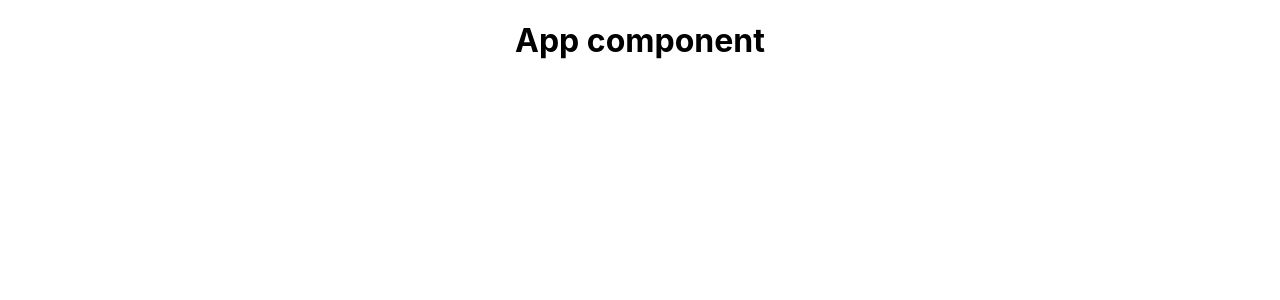
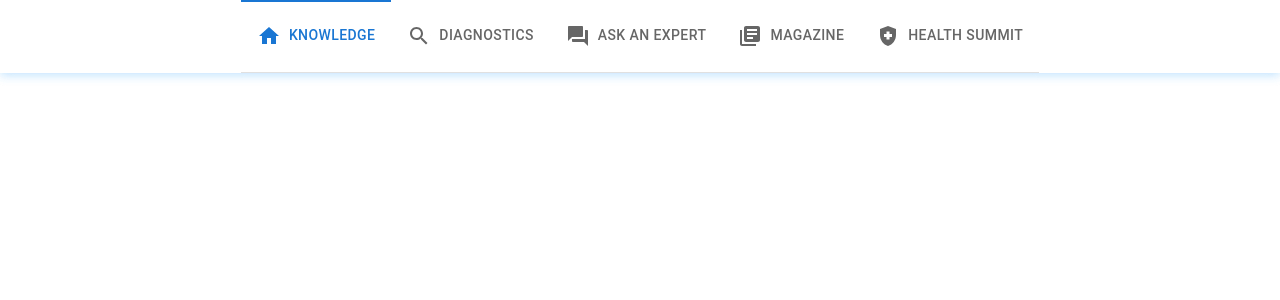
Before and after one commit to madhankumar786/hm-health-care, a React (Create React App) app: page / in a window 1280 px wide. Shown: the top 300 px of the page. Built offline with nearby package versions, Linux system fonts and the light colour scheme.

Commit message:
Developed Header and Navbar component

```diff
--- a/package.json
+++ b/package.json
@@ -3,6 +3,10 @@
   "version": "0.1.0",
   "private": true,
   "dependencies": {
+    "@emotion/react": "^11.13.3",
+    "@emotion/styled": "^11.13.0",
+    "@mui/icons-material": "^6.1.0",
+    "@mui/material": "^6.1.0",
     "@testing-library/jest-dom": "^5.17.0",
     "@testing-library/react": "^13.4.0",
     "@testing-library/user-event": "^13.5.0",
--- a/src/components/App/App.tsx
+++ b/src/components/App/App.tsx
@@ -1,9 +1,10 @@
 import "./App.css";
+import { Header } from 'components';
 
 function App() {
   return (
     <div className="App">
-      <h1>App component</h1>
+      <Header/>
     </div>
   );
 }
--- /dev/null
+++ b/src/components/Header/Header.tsx
@@ -0,0 +1,76 @@
+// src/components/Header.tsx
+import React, { useState } from 'react';
+import { AppBar, Toolbar, IconButton, Drawer, List, ListItemButton, ListItemIcon, ListItemText, useMediaQuery, useTheme, Box, Typography } from '@mui/material';
+import { Menu as MenuIcon, Home as HomeIcon, Search as SearchIcon, QuestionAnswer as QuestionAnswerIcon, LibraryBooks as LibraryBooksIcon, HealthAndSafety as HealthAndSafetyIcon } from '@mui/icons-material';
+import {Navbar} from 'components';
+
+const tabs = [
+  { label: 'Knowledge', icon: <HomeIcon /> },
+  { label: 'Diagnostics', icon: <SearchIcon /> },
+  { label: 'Ask an Expert', icon: <QuestionAnswerIcon /> },
+  { label: 'Magazine', icon: <LibraryBooksIcon /> },
+  { label: 'Health Summit', icon: <HealthAndSafetyIcon /> },
+];
+
+const Header: React.FC = () => {
+  const [drawerOpen, setDrawerOpen] = useState(false);
+  const [selectedTab, setSelectedTab] = useState(0);
+  const theme = useTheme();
+  const isMobile = useMediaQuery(theme.breakpoints.down('sm'));
+
+  const toggleDrawer = (open: boolean) => () => {
+    setDrawerOpen(open);
+  };
+
+  const handleTabChange = (event: React.SyntheticEvent, newValue: number) => {
+    setSelectedTab(newValue);
+  };
+
+  return (
+    <AppBar position="static" sx={{boxShadow:'none'}}>
+         {isMobile && (
+      <Toolbar>
+        {isMobile && (
+          <IconButton
+            edge="start"
+            color="inherit"
+            aria-label="menu"
+            onClick={toggleDrawer(true)}
+            sx={{ display: { xs: 'block', sm: 'none' } }}
+          >
+            <MenuIcon />
+          </IconButton>
+        )}
+        <Box
+          sx={{
+            flexGrow: 1,
+            display: isMobile ? 'block' : 'none',
+            backgroundColor: '#289fff',
+            color: '#fff',
+            textAlign: 'center',
+            padding: '8px',
+          }}
+        >
+          <Typography variant="h6">My Application</Typography>
+        </Box>
+        <Drawer anchor="left" open={drawerOpen} onClose={toggleDrawer(false)}>
+          <List>
+            {tabs.map((tab, index) => (
+              <ListItemButton key={tab.label} onClick={() => { setSelectedTab(index); toggleDrawer(false)(); }}>
+                <ListItemIcon>{tab.icon}</ListItemIcon>
+                <ListItemText primary={tab.label} />
+              </ListItemButton>
+            ))}
+          </List>
+        </Drawer>
+      </Toolbar>
+         )}
+      {/* Navbar should be rendered with selectedTab and onTabChange props */}
+      {!isMobile && (
+        <Navbar selectedTab={selectedTab} onTabChange={handleTabChange} />
+      )}
+    </AppBar>
+  );
+};
+
+export default Header;
--- /dev/null
+++ b/src/components/Navbar/Navbar.tsx
@@ -0,0 +1,50 @@
+// src/components/Navbar.tsx
+import React from 'react';
+import { Tabs, Tab, Box } from '@mui/material';
+import { Home as HomeIcon, Search as SearchIcon, QuestionAnswer as QuestionAnswerIcon, LibraryBooks as LibraryBooksIcon, HealthAndSafety as HealthAndSafetyIcon } from '@mui/icons-material';
+
+const tabs = [
+  { label: 'Knowledge', icon: <HomeIcon /> },
+  { label: 'Diagnostics', icon: <SearchIcon /> },
+  { label: 'Ask an Expert', icon: <QuestionAnswerIcon /> },
+  { label: 'Magazine', icon: <LibraryBooksIcon /> },
+  { label: 'Health Summit', icon: <HealthAndSafetyIcon /> },
+];
+
+interface NavbarProps {
+  selectedTab: number;
+  onTabChange: (event: React.SyntheticEvent, newValue: number) => void;
+}
+
+const Navbar: React.FC<NavbarProps> = ({ selectedTab, onTabChange }) => {
+  return (
+    <Box sx={{ width: '100%', bgcolor: 'background.paper', display: 'flex', justifyContent: 'center', boxShadow: '0px 2px 10px rgba(40, 159, 255, 0.3)'}}>
+      <Tabs
+        value={selectedTab}
+        onChange={onTabChange}
+        aria-label="nav tabs"
+        variant="scrollable"
+        scrollButtons="auto"
+        TabIndicatorProps={{
+            sx: { top: 0 }, // Move the indicator to the top
+          }}
+        sx={{
+          borderBottom: 1,
+          borderColor: 'divider'
+        }}
+      >
+        {tabs.map((tab, index) => (
+          <Tab
+            key={tab.label}
+            icon={tab.icon}
+            label={tab.label}
+            iconPosition="start"
+
+          />
+        ))}
+      </Tabs>
+    </Box>
+  );
+};
+
+export default Navbar;
--- a/src/components/index.tsx
+++ b/src/components/index.tsx
@@ -1 +1,3 @@
 export { default as App } from './App/App';
+export { default as Navbar } from './Navbar/Navbar';
+export { default as Header } from './Header/Header';
```
Also changed, not shown: 1 other file (tests, documents, lock files or other folders).
